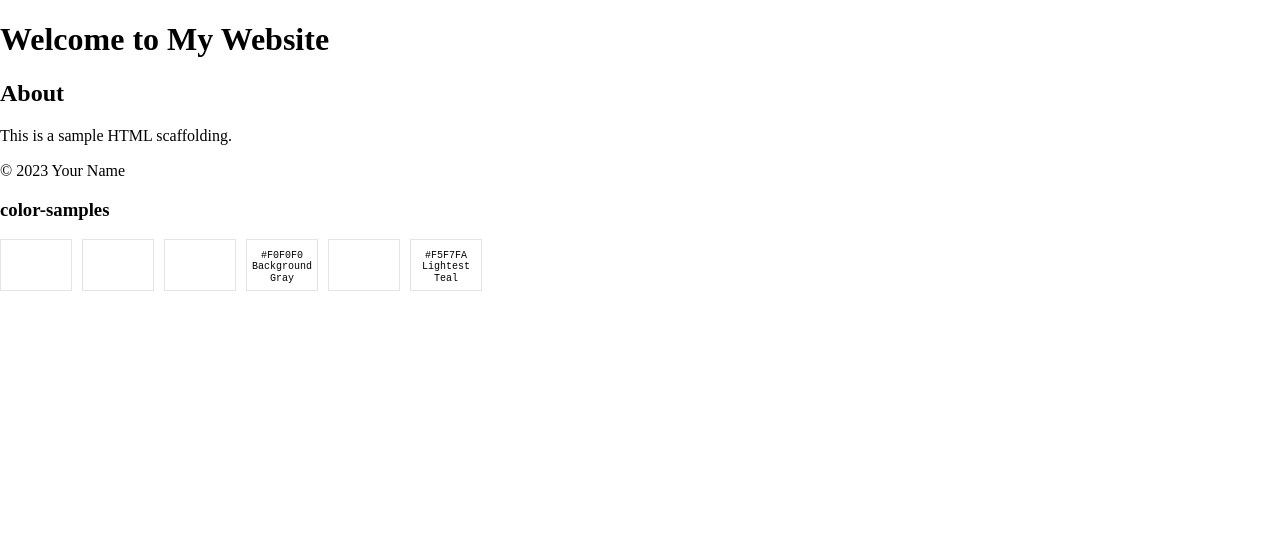
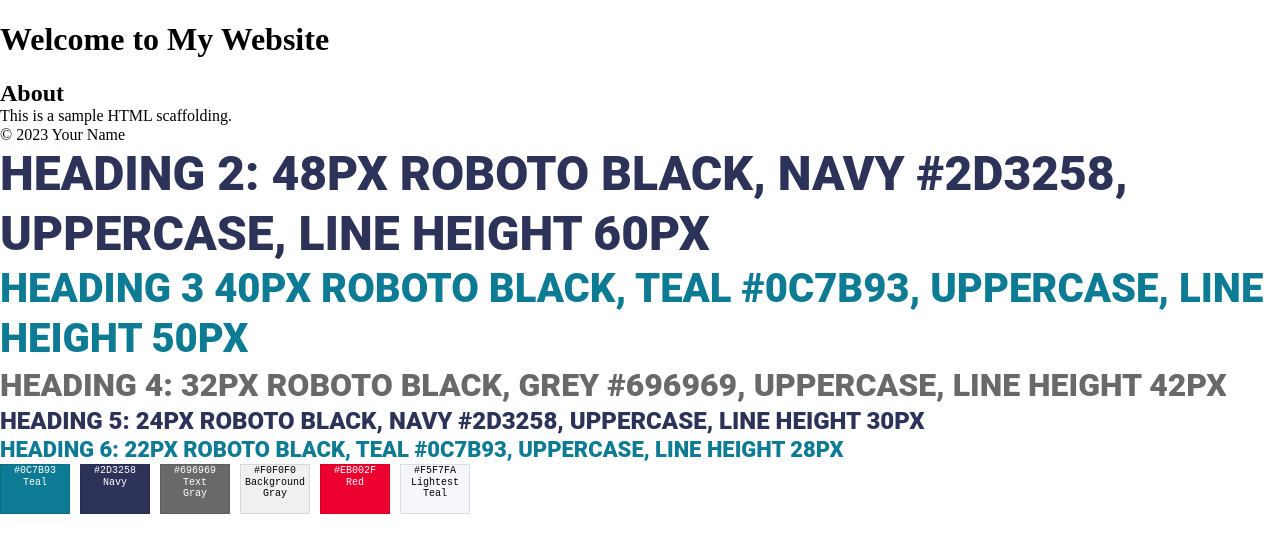
Before and after one commit to aXb0t/Continuous-Good-Style, a plain HTML site: page index.html in a window 1280 px wide. Drawn offline with Linux system fonts and the light colour scheme.

Commit message:
Heading styles

```diff
--- a/index.html
+++ b/index.html
@@ -6,28 +6,7 @@
     <title>Document</title>
     <link rel="stylesheet" href="styles.css">
     <style>
-        .color-samples {
-            display: flex;
-            gap: 10px;
-        }
-        .color-sample {
-            height: 50px;
-            width: 70px;
-            border: 1px solid rgba(0, 0, 0, 0.1);
-            position: relative;
-            display: flex;
-            align-items: center;
-            justify-content: center;
-            font-size: 10px;
-            text-align: center;
-            overflow: hidden;
-        }
-        .color-sample pre {
-            font-size: 10px;
-            white-space: pre-wrap;
-            word-wrap: break-word;
-            align-self: flex-start;
-        }
+
     </style>
 </head>
 <body>
@@ -45,7 +24,13 @@
         <p>&copy; 2023 Your Name</p>
     </footer>
 
-    <h3>color-samples</h3>
+    <section>
+        <h2 class="wysiwyg-heading wysiwyg-h2">HEADING 2: 48PX ROBOTO BLACK, NAVY #2D3258, UPPERCASE, LINE HEIGHT 60PX</h2>
+        <h3 class="wysiwyg-heading wysiwyg-h3">HEADING 3 40PX ROBOTO BLACK, TEAL #0C7B93, UPPERCASE, LINE HEIGHT 50PX</h3>
+        <h4 class="wysiwyg-heading wysiwyg-h4">HEADING 4: 32PX ROBOTO BLACK, GREY #696969, UPPERCASE, LINE HEIGHT 42PX</h4>
+        <h5 class="wysiwyg-heading wysiwyg-h5">HEADING 5: 24PX ROBOTO BLACK, NAVY #2D3258, UPPERCASE, LINE HEIGHT 30PX</h5>
+        <h6 class="wysiwyg-heading wysiwyg-h6">HEADING 6: 22PX ROBOTO BLACK, TEAL #0C7B93, UPPERCASE, LINE HEIGHT 28PX</h6>
+    </section>
     <div class="color-samples">
         <div class="color-sample" style="background-color: var(--color-teal); color: white;">
             <pre>#0C7B93<br />Teal</pre>
--- a/styles.css
+++ b/styles.css
@@ -1 +1,84 @@
 @import url('./normalize.css');
+
+/* CSS Reset */
+* {
+    margin: 0;
+    padding: 0;
+    box-sizing: border-box;
+}
+
+/* Global Styles */
+@import url('https://fonts.googleapis.com/css2?family=Roboto:wght@300;400;900&display=swap');
+
+body {
+    --color-teal: #0C7B93;
+    --color-navy: #2D3258;
+    --color-text-gray: #696969;
+    --color-background-gray: #F0F0F0;
+    --color-red: #EB002F;
+    --color-lightest-teal: #F5F7FA;
+}
+
+
+/* Heading Styles */
+.wysiwyg-heading {
+    font-family: 'Roboto', sans-serif;
+    font-weight: 900;
+    text-transform: uppercase;
+}
+
+.wysiwyg-h2 {
+    font-size: 48px;
+    color: var(--color-navy);
+    line-height: 60px;
+}
+
+.wysiwyg-h3 {
+    font-size: 40px;
+    color: var(--color-teal);
+    line-height: 50px;
+}
+
+.wysiwyg-h4 {
+    font-size: 32px;
+    color: var(--color-text-gray);
+    line-height: 42px;
+}
+
+.wysiwyg-h5 {
+    font-size: 24px;
+    color: var(--color-navy);
+    line-height: 30px;
+}
+
+.wysiwyg-h6 {
+    font-size: 22px;
+    color: var(--color-teal);
+    line-height: 28px;
+}
+
+
+
+/* dev utils */
+.color-samples {
+    display: flex;
+    gap: 10px;
+}
+.color-sample {
+    height: 50px;
+    width: 70px;
+    border: 1px solid rgba(0, 0, 0, 0.1);
+    position: relative;
+    display: flex;
+    align-items: center;
+    justify-content: center;
+    font-size: 10px;
+    text-align: center;
+    overflow: hidden;
+}
+.color-sample pre {
+    font-size: 10px;
+    white-space: pre-wrap;
+    word-wrap: break-word;
+    align-self: flex-start;
+}
```
